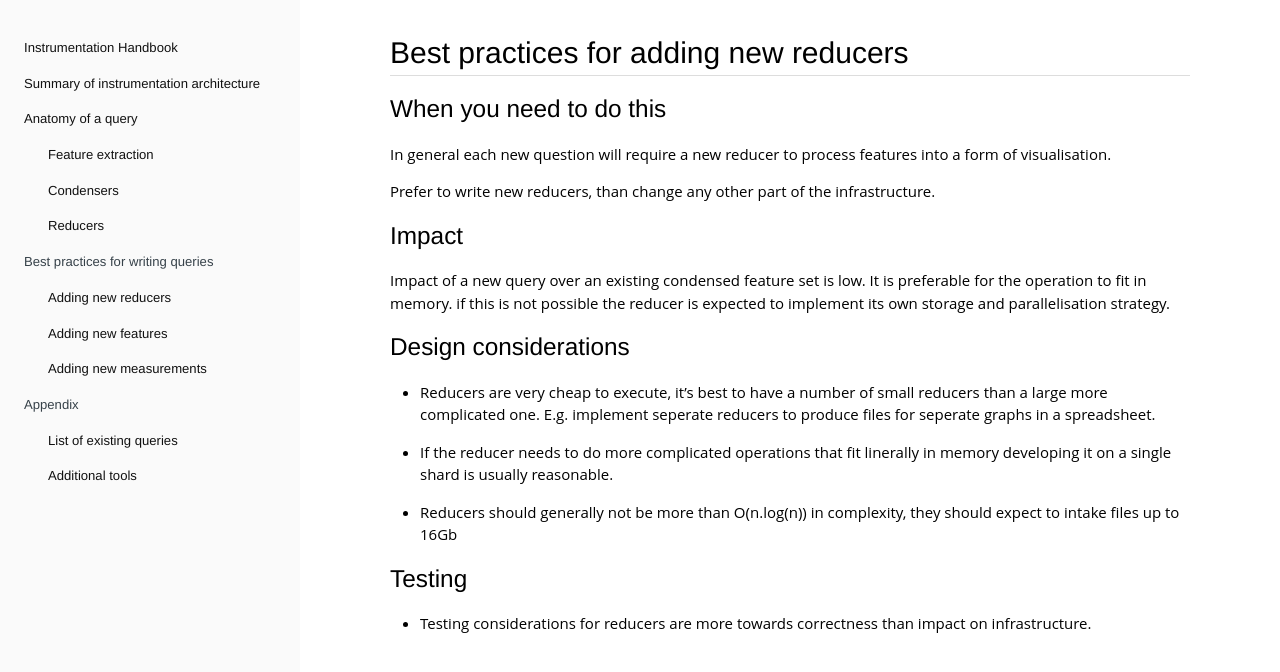
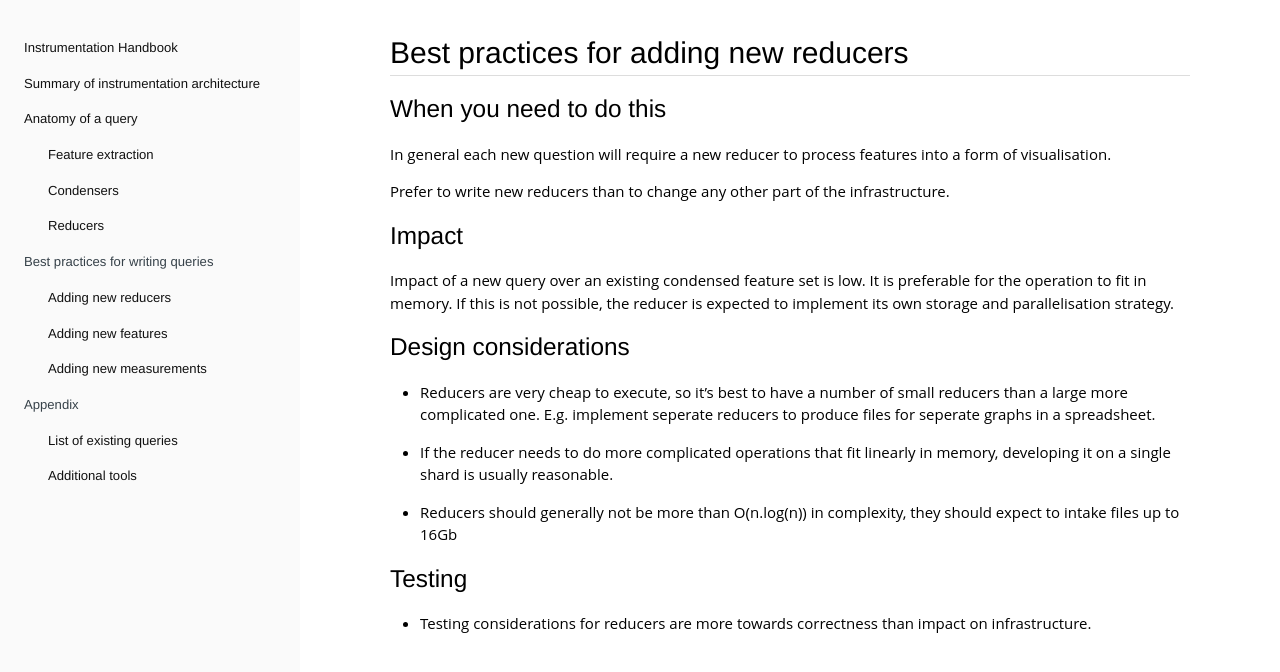
Before and after one commit to DynamoDS/Coulomb, a Jekyll site: the page built from docs/pages/04-writing-a-new-query/01-new-reducers.md, in a window 1280 px wide. Shown: the top 672 px of the page. Built offline with Jekyll 4.4.1, drawn with Linux system fonts in a browser that asks for light colours.

Commit message:
Update 01-new-reducers.md

```diff
--- a/docs/pages/04-writing-a-new-query/01-new-reducers.md
+++ b/docs/pages/04-writing-a-new-query/01-new-reducers.md
@@ -8,17 +8,17 @@ permalink: /04-writing-a-new-query/01-new-reducers/
 
 In general each new question will require a new reducer to process features into a form of visualisation.
 
-Prefer to write new reducers, than change any other part of the infrastructure.
+Prefer to write new reducers than to change any other part of the infrastructure.
 
 ## Impact
 
-Impact of a new query over an existing condensed feature set is low. It is preferable for the operation to fit in memory. if this is not possible the reducer is expected to implement its own storage and parallelisation strategy.
+Impact of a new query over an existing condensed feature set is low. It is preferable for the operation to fit in memory. If this is not possible, the reducer is expected to implement its own storage and parallelisation strategy.
 
 ## Design considerations
 
- - Reducers are very cheap to execute, it's best to have a number of small reducers than a large more complicated one. E.g. implement seperate reducers to produce files for seperate graphs in a spreadsheet.
+ - Reducers are very cheap to execute, so it's best to have a number of small reducers than a large more complicated one. E.g. implement seperate reducers to produce files for seperate graphs in a spreadsheet.
 
- - If the reducer needs to do more complicated operations that fit linerally in memory developing it on a single shard is usually reasonable.
+ - If the reducer needs to do more complicated operations that fit linearly in memory, developing it on a single shard is usually reasonable.
 
  - Reducers should generally not be more than O(n.log(n)) in complexity, they should expect to intake files up to 16Gb
 
```
